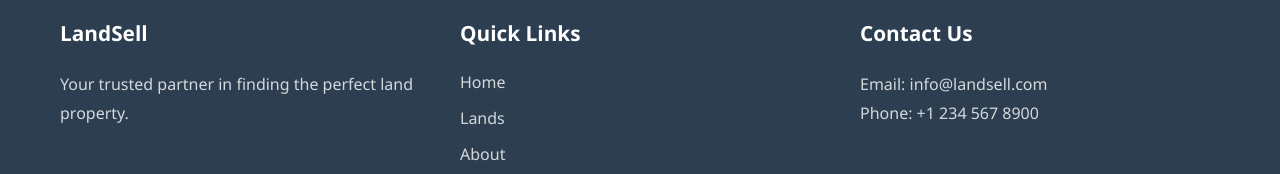
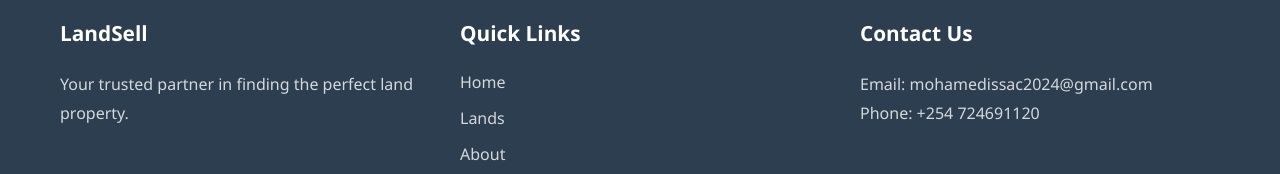
Before and after one commit to mohamedissac2024-oss/landsell, a plain HTML site: page index.html in a window 1280 px wide. Shown: the part 3066-3240 px from the top of the page. Drawn offline with Linux system fonts and the light colour scheme.

Commit message:
Update contact information in footer section

```diff
--- a/index.html
+++ b/index.html
@@ -57,8 +57,8 @@
                 </div>
                 <div class="footer-section">
                     <h3>Contact Us</h3>
-                    <p>Email: info@landsell.com</p>
-                    <p>Phone: +1 234 567 8900</p>
+                    <p>Email: mohamedissac2024@gmail.com</p>
+                    <p>Phone: +254 724691120</p>
                 </div>
             </div>
             <div class="footer-bottom">
```
